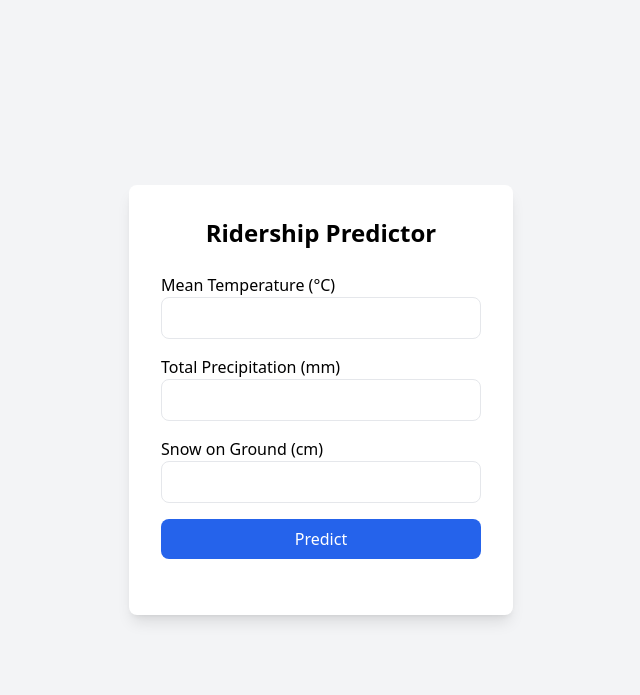
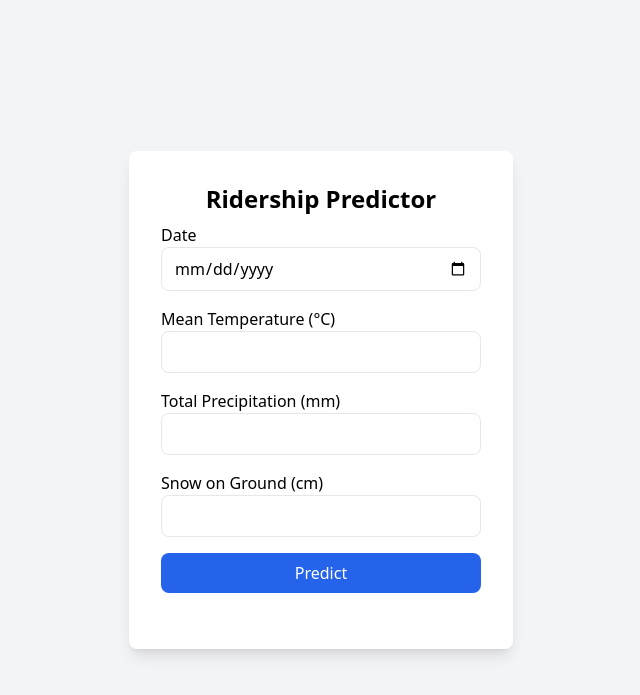
Before and after one commit to Abdullah-Mohammed-OTU/Machine_Learning_Project, a Flask app: page / in a window 1280 px wide. Shown: the top 695 px of the page, without its empty margins (319-959 px from the left). Run offline with Flask 3, Linux system fonts and the light colour scheme; some libraries are stand-ins or nearby versions.

Commit message:
made some changes to the model itself, added a batch after every linear layer, made it bigger(64 instead of 16) adjusted learning rate. There are now 10 inputs now as opposed to 3. As a result, had to change the website to accomodate the changes. Cleaned up the 'Cleaning_Dataset.ipynb' file. added more comments as well.

```diff
--- a/app.py
+++ b/app.py
@@ -1,36 +1,65 @@
+from datetime import datetime
 from flask import Flask, render_template, request, jsonify
 import torch
-import numpy as np
-
 from model_def import RidershipNN
 
+#Create app
 app = Flask(__name__)
 
-# Load model
-model = RidershipNN()
-model.load_state_dict(torch.load("model.pth", map_location=torch.device("cpu")))
-model.eval()
+# Load model (use CUDA if available, otherwise use CPU)
+device = torch.device("cuda" if torch.cuda.is_available() else "cpu")
+model = RidershipNN().to(device)
+state = torch.load("model.pth", map_location=device)
 
+# renders index html page
 @app.route("/")
 def index():
     return render_template("index.html")
 
+# /predict route called when the user presses the predict button
 @app.route("/predict", methods=["POST"])
 def predict():
+    # data inputted by users on the website
     mean_temp = float(request.form["mean_temp"])
     precip = float(request.form["precip"])
     snow = float(request.form["snow"])
+    date_str = request.form["date"]
+    date_obj = datetime.strptime(date_str, "%Y-%m-%d")
+
+    # initializing the inputs relating to date
+    month = date_obj.month
+    day_of_week = date_obj.weekday()  # Monday = 0
+    is_weekend = int(day_of_week >= 5)
+
+    # initializing flags based on user input
+    rain_flag = int(precip > 0)
+    snow_flag = int(snow > 0)
+    heat_flag = int(mean_temp > 25)
+    freeze_flag = int(mean_temp < 0)
+
+    # preparing the input of the model
+    feature_vector = [
+        mean_temp,
+        precip,
+        snow,
+        month,
+        day_of_week,
+        is_weekend,
+        rain_flag,
+        snow_flag,
+        heat_flag,
+        freeze_flag,
+    ]
 
     # Prepare tensor
-    input_data = np.array([[mean_temp, precip, snow]], dtype=np.float32)
-    input_tensor = torch.tensor(input_data)
+    input_tensor = torch.tensor([feature_vector], dtype=torch.float32, device=device)
 
     # Predict
     with torch.no_grad():
         output = model(input_tensor)
         prediction = output.item()
 
-    return jsonify({"prediction": round(prediction, 2)})
+    return jsonify({"prediction": round(prediction, 0)})
 
 if __name__ == "__main__":
     app.run(debug=True)
--- a/requirements.txt
+++ b/requirements.txt
@@ -3,11 +3,14 @@ asttokens==3.0.1
 blinker==1.9.0
 click==8.3.1
 comm==0.2.3
+contourpy==1.3.3
+cycler==0.12.1
 debugpy==1.8.17
 decorator==5.2.1
 executing==2.2.1
 filelock==3.20.0
 Flask==3.0.2
+fonttools==4.61.0
 fsspec==2025.10.0
 ipykernel==7.1.0
 ipython==9.7.0
@@ -17,7 +20,9 @@ jedi==0.19.2
 Jinja2==3.1.6
 jupyter_client==8.6.3
 jupyter_core==5.9.1
+kiwisolver==1.4.9
 MarkupSafe==3.0.3
+matplotlib==3.10.7
 matplotlib-inline==0.2.1
 mpmath==1.3.0
 nest-asyncio==1.6.0
@@ -34,6 +39,7 @@ psutil==7.1.3
 ptyprocess==0.7.0
 pure_eval==0.2.3
 Pygments==2.19.2
+pyparsing==3.2.5
 python-dateutil==2.9.0.post0
 pytz==2025.2
 pyzmq==27.1.0
--- a/templates/index.html
+++ b/templates/index.html
@@ -8,26 +8,31 @@
 <body class="bg-gray-100 flex items-center justify-center h-screen">
 
 <div class="bg-white shadow-lg rounded-lg p-8 w-96">
-    <h1 class="text-2xl font-bold text-center mb-6">Ridership Predictor</h1>
+    <h1 class="text-2xl font-bold text-center mb-2">Ridership Predictor</h1>
 
     <form id="predictForm" class="space-y-4">
+        <div>
+            <label class="block font-medium">Date</label>
+            <input name="date" type="date" required
+                   class="w-full px-3 py-2 border rounded-lg">
+        </div>
 
         <div>
             <label class="block font-medium">Mean Temperature (°C)</label>
             <input name="mean_temp" type="number" step="0.1"
-                   class="w-full px-3 py-2 border rounded-lg">
+                   class="w-full px-3 py-2 border rounded-lg" required>
         </div>
 
         <div>
             <label class="block font-medium">Total Precipitation (mm)</label>
             <input name="precip" type="number" step="0.1"
-                   class="w-full px-3 py-2 border rounded-lg">
+                   class="w-full px-3 py-2 border rounded-lg" required>
         </div>
 
         <div>
             <label class="block font-medium">Snow on Ground (cm)</label>
             <input name="snow" type="number" step="0.1"
-                   class="w-full px-3 py-2 border rounded-lg">
+                   class="w-full px-3 py-2 border rounded-lg" required>
         </div>
 
         <button type="submit"
@@ -38,6 +43,7 @@
     </form>
 
     <div id="result" class="mt-6 text-center text-xl font-semibold"></div>
+    <div id="error" class="mt-2 text-center text-sm text-red-600"></div>
 
 </div>
 
@@ -53,9 +59,16 @@
         });
 
         const data = await response.json();
+        const resultEl = document.getElementById("result");
+        const errorEl = document.getElementById("error");
 
-        document.getElementById("result").innerText =
-            "Predicted Riders: " + data.prediction;
+        if (response.ok) {
+            resultEl.innerText = "Predicted Riders: " + data.prediction;
+            errorEl.innerText = "";
+        } else {
+            resultEl.innerText = "";
+            errorEl.innerText = data.error || "Prediction failed. Check inputs.";
+        }
     });
 </script>
 
```
Also changed, not shown: model_def.py (+13 -3 lines), 4 other files.
